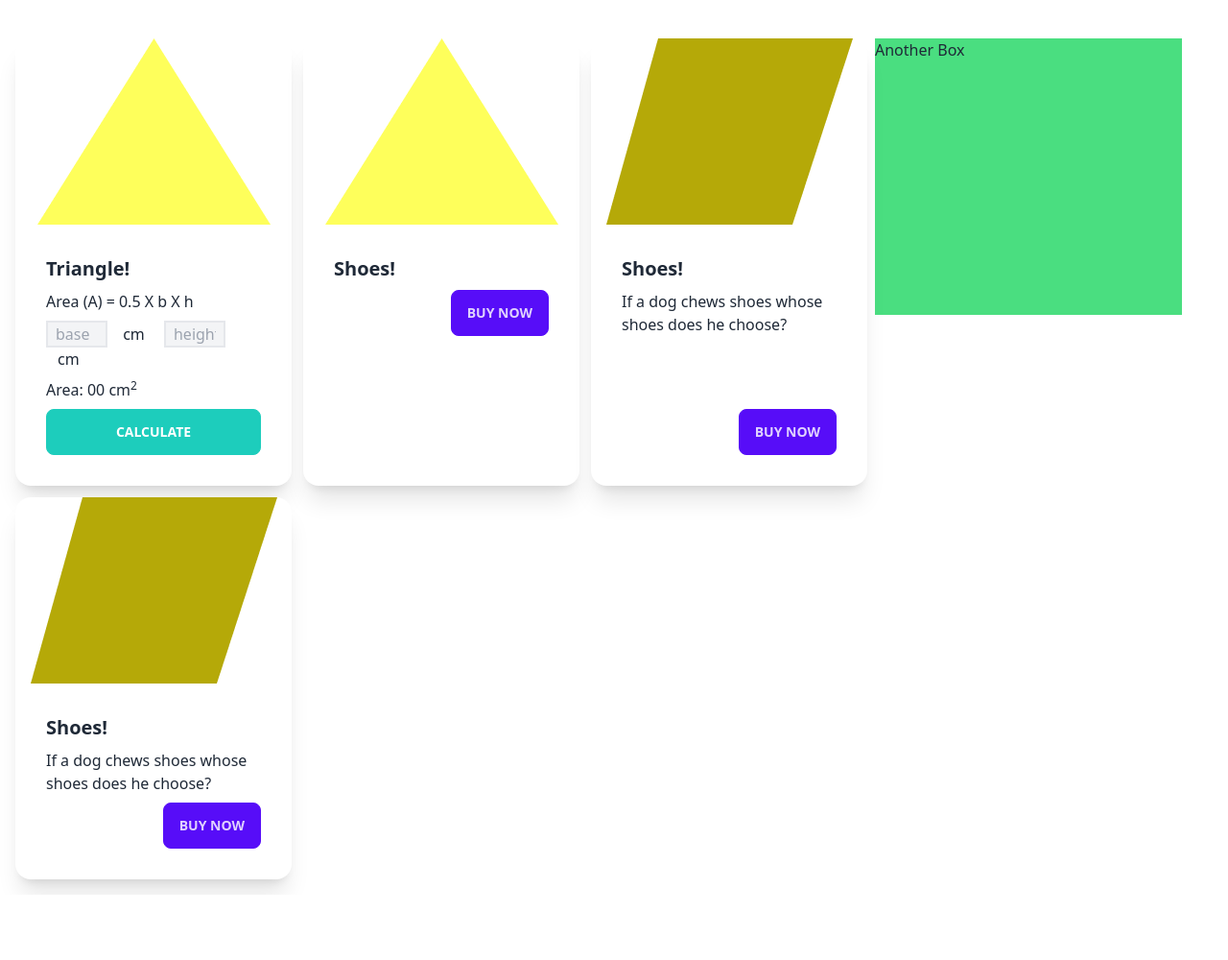
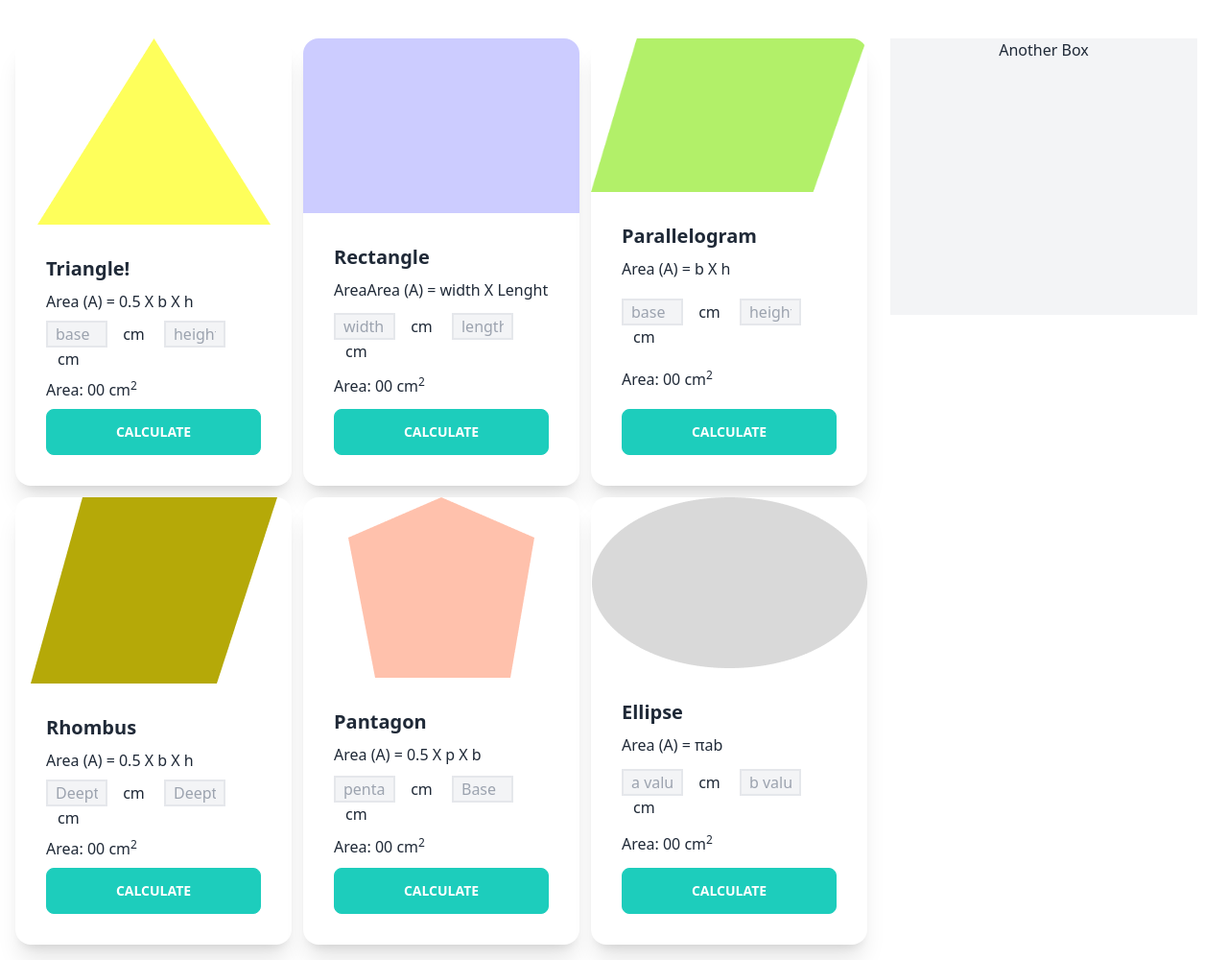
Before and after one commit to 0rakib0/Geometry-Calculation-using-JS, a plain HTML site: page index.html in a window 1280 px wide. Shown: the whole page at 96% size. Before the commit the page ends 932 px from the top, so only its background shows below. Drawn offline with nearby package versions, Linux system fonts and the light colour scheme.

Commit message:
complate calculation

```diff
--- a/index.html
+++ b/index.html
@@ -14,6 +14,7 @@
     <main>
         <div class="flex flex-col lg:flex-row gap-2 mt-6 p-4">
           <div class="grid grid-cols-1 md:grid-cols-2 lg:grid-cols-3 gap-3 justify-start">
+            <!-- Triangle Calculation -->
             <div class="card w-72 bg-base-100 shadow-xl">
               <figure><img src="images/triangle.png" alt="Shoes" /></figure>
               <div class="card-body">
@@ -25,44 +26,107 @@
                   <input type="text" class="border-2 w-16 px-2 bg-gray-100 ml-4" id="height" placeholder="height">
                   <span class="ml-3">cm</span>
                 </p>
-                <p>Area: <span id="area">00</span> cm<sup>2</sup></p>
+                <p>Area: <span id="tarea">00</span> cm<sup>2</sup></p>
                 <div class="card-actions">
                   <button class="btn btn-accent w-full text-white" onclick="calculateTrialngeArea()">CALCULATE</button>
                 </div>
               </div>
             </div>
+
+            <!--  rectangle Calculation-->
             <div class="card w-72 bg-base-100 shadow-xl">
-              <figure><img src="images/triangle.png" alt="Shoes" /></figure>
+              <figure><img src="images/rectangle.png" alt="Shoes" /></figure>
               <div class="card-body">
-                <h2 class="card-title">Shoes!</h2>
-                <div class="card-actions justify-end">
-                  <button class="btn btn-primary">Buy Now</button>
+                <h2 class="card-title">Rectangle</h2>
+                <p>AreaArea (A) = width X Lenght</p>
+                <p>
+                  <input type="text" class="border-2 w-16 px-2 bg-gray-100" id="width" placeholder="width">
+                  <span class="ml-3">cm</span>
+                  <input type="text" class="border-2 w-16 px-2 bg-gray-100 ml-4" id="length" placeholder="length">
+                  <span class="ml-3">cm</span>
+                </p>
+                <p>Area: <span id="rarea">00</span> cm<sup>2</sup></p>
+                <div class="card-actions">
+                  <button class="btn btn-accent w-full text-white" onclick="rectangleAreaCal()">CALCULATE</button>
                 </div>
               </div>
             </div>
+
+            <!-- parallelogram Area calculation -->
+            <div class="card w-72 bg-base-100 shadow-xl">
+              <figure><img src="images/parallelogram.png" alt="Shoes" /></figure>
+              <div class="card-body">
+                <h2 class="card-title">Parallelogram</h2>
+                <p>Area (A) = b X h</p>
+                <p>
+                  <input type="text" class="border-2 w-16 px-2 bg-gray-100" id="b" placeholder="base">
+                  <span class="ml-3">cm</span>
+                  <input type="text" class="border-2 w-16 px-2 bg-gray-100 ml-4" id="h" placeholder="height">
+                  <span class="ml-3">cm</span>
+                </p>
+                <p>Area: <span id="parea">00</span> cm<sup>2</sup></p>
+                <div class="card-actions">
+                  <button class="btn btn-accent w-full text-white" onclick="parallelogram()">CALCULATE</button>
+                </div>
+              </div>
+            </div>
+            <!-- rhombus calculation -->
             <div class="card w-72 bg-base-100 shadow-xl">
               <figure><img src="images/rhombus.png" alt="Shoes" /></figure>
               <div class="card-body">
-                <h2 class="card-title">Shoes!</h2>
-                <p>If a dog chews shoes whose shoes does he choose?</p>
-                <div class="card-actions justify-end">
-                  <button class="btn btn-primary">Buy Now</button>
+                <h2 class="card-title">Rhombus</h2>
+                <p>Area (A) = 0.5 X b X h</p>
+                <p>
+                  <input type="text" class="border-2 w-16 px-2 bg-gray-100" id="d1" placeholder="Deepth-1">
+                  <span class="ml-3">cm</span>
+                  <input type="text" class="border-2 w-16 px-2 bg-gray-100 ml-4" id="d2" placeholder="Deepth-2">
+                  <span class="ml-3">cm</span>
+                </p>
+                <p>Area: <span id="harea">00</span> cm<sup>2</sup></p>
+                <div class="card-actions">
+                  <button class="btn btn-accent w-full text-white" onclick="rhomboseAreaCal()">CALCULATE</button>
                 </div>
               </div>
             </div>
+            <!-- pentagon area Calculation  -->
             <div class="card w-72 bg-base-100 shadow-xl">
-              <figure><img src="images/rhombus.png" alt="Shoes" /></figure>
+              <figure><img src="images/pentagon.png" alt="Shoes" /></figure>
               <div class="card-body">
-                <h2 class="card-title">Shoes!</h2>
-                <p>If a dog chews shoes whose shoes does he choose?</p>
-                <div class="card-actions justify-end">
-                  <button class="btn btn-primary">Buy Now</button>
+                <h2 class="card-title">Pantagon</h2>
+                <p>Area (A) = 0.5 X p X b</p>
+                <p>
+                  <input type="text" class="border-2 w-16 px-2 bg-gray-100" id="p" placeholder="pentagon">
+                  <span class="ml-3">cm</span>
+                  <input type="text" class="border-2 w-16 px-2 bg-gray-100 ml-4" id="b2" placeholder="Base">
+                  <span class="ml-3">cm</span>
+                </p>
+                <p>Area: <span id="parea2">00</span> cm<sup>2</sup></p>
+                <div class="card-actions">
+                  <button class="btn btn-accent w-full text-white" onclick="pentagonAreaCal()">CALCULATE</button>
+                </div>
+              </div>
+            </div>
+            <!-- ellipse Area Calculation -->
+            <div class="card w-72 bg-base-100 shadow-xl">
+              <figure><img src="images/ellipse.png" alt="Shoes" /></figure>
+              <div class="card-body">
+                <h2 class="card-title">Ellipse</h2>
+                <p>Area (A) = πab</p>
+                <p>
+                  <input type="text" class="border-2 w-16 px-2 bg-gray-100" id="a" placeholder="a value">
+                  <span class="ml-3">cm</span>
+                  <input type="text" class="border-2 w-16 px-2 bg-gray-100 ml-4" id="b3" placeholder="b value">
+                  <span class="ml-3">cm</span>
+                </p>
+                <p>Area: <span id="earea">00</span> cm<sup>2</sup></p>
+                <div class="card-actions">
+                  <button class="btn btn-accent w-full text-white" onclick="ellipseAreCal()">CALCULATE</button>
                 </div>
               </div>
             </div>
           </div>
-          <div class="bg-green-400 w-80 h-72">
-            <h1>Another Box</h1>
+          <div class="bg-gray-100 w-80 h-72 mx-auto">
+            <h1 class="text-center">Another Box</h1>
           </div>
         </div>
     </main>
--- a/settings.js
+++ b/settings.js
@@ -1,14 +1,61 @@
+
+// get Input field value with converting float
+
+function getInputFieldValue(inputFieldId){
+    const inputField = document.getElementById(inputFieldId);
+    const inputFieldText = inputField.value;
+    const input = parseFloat(inputFieldText);
+    return input;
+}
+
+
+function setResultValue(areaFieldId, area){
+    const areaField = document.getElementById(areaFieldId)
+    areaField.innerText = area
+}
+
+
+
 
 function calculateTrialngeArea(){
-    const baseField = document.getElementById('base')
-    const baseFieldText = baseField.value
-    const base = parseFloat(baseFieldText)
+    const base = getInputFieldValue('base')
+    const height = getInputFieldValue('height')
+    const area = 0.5 * base * height
+    setResultValue('tarea', area)
+}
 
-    const heightField = document.getElementById('height')
-    const heightFieldText = heightField.value
-    const height = parseFloat(heightFieldText)
+function rectangleAreaCal(){
+    const width = getInputFieldValue('width')
+    const length = getInputFieldValue('length')
+    const area = width * length
+    setResultValue('rarea', area)
+}
 
-    const area = 0.5 * base * height
-    const areaField = document.getElementById('area')
-    areaField.innerText = area
+function parallelogram(){
+    const base = getInputFieldValue('b')
+    const height = getInputFieldValue('h')
+    const area = base * height
+    setResultValue('parea', area)
 }
+
+function rhomboseAreaCal(){
+    const d1 = getInputFieldValue('d1')
+    const d2 = getInputFieldValue('d2')
+    const area = 0.5 * d1 * d2
+    setResultValue('harea', area)
+}
+function pentagonAreaCal(){
+    const p = getInputFieldValue('p')
+    const b = getInputFieldValue('b2')
+    const area = 0.5 * p * b
+    setResultValue('parea2', area)
+}
+
+function ellipseAreCal(){
+    const a = getInputFieldValue('a')
+    console.log(a)
+    const b = getInputFieldValue('b3')
+    console.log(b)
+    const area = 3.1416 * a * b
+    setResultValue('earea', area)
+}
```
